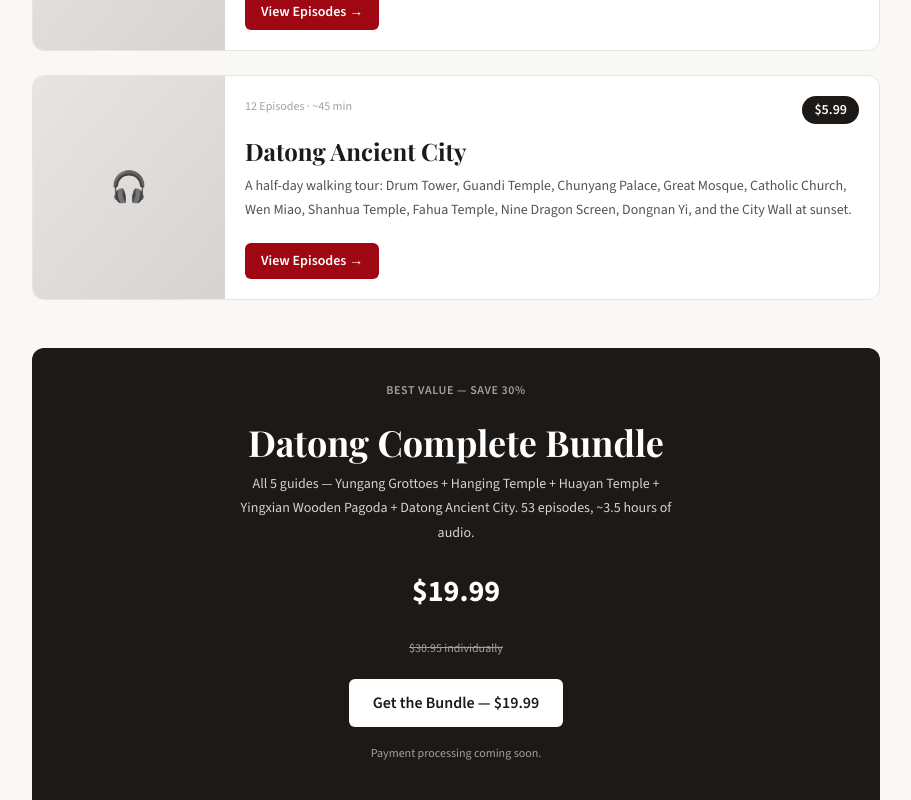
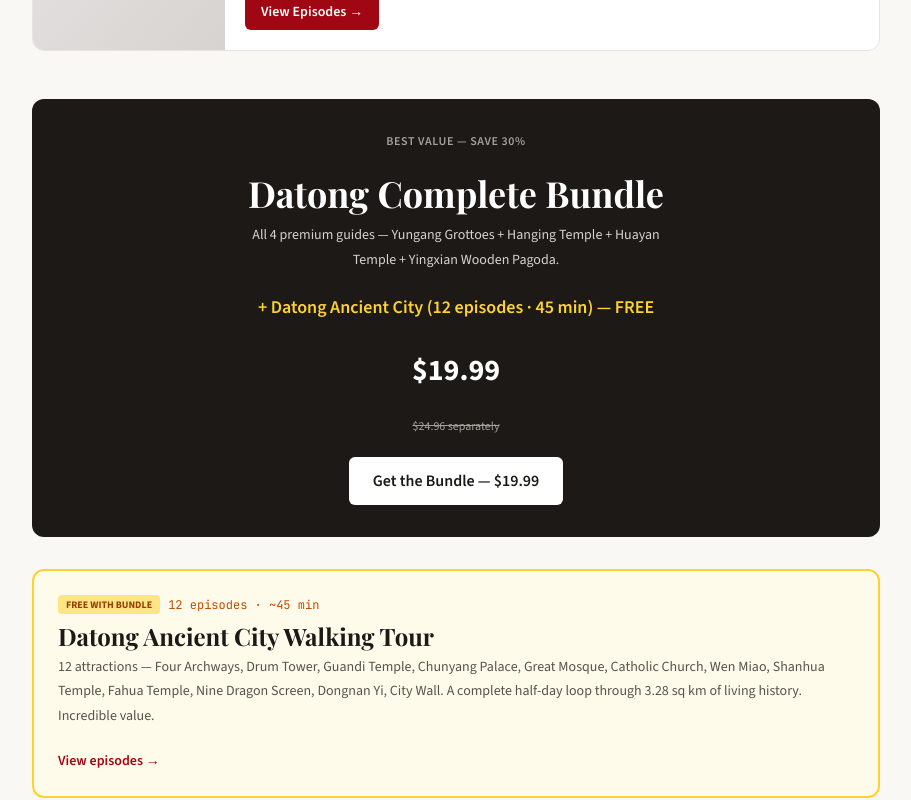
Before and after one commit to sylarscs/datong-travel, a Next.js app: page /premium in a window 1280 px wide. Shown: the part 1300-2100 px from the top of the page, without its empty margins (184-1095 px from the left). Built offline with nearby package versions, Linux system fonts and the light colour scheme.

Commit message:
Unify Must See badges (red text, no stars), make Ancient City free bundle bonus, update bundle pricing

```diff
--- a/app/premium/page.tsx
+++ b/app/premium/page.tsx
@@ -26,11 +26,6 @@ const GUIDES = [
     id: "yingxian", title: "Yingxian Wooden Pagoda", subtitle: "6 Episodes · ~20 min",
     price: "$4.99", image: "",
     desc: "The world's oldest wooden pagoda. 67 meters, zero nails, 40+ earthquakes survived. A day trip into Liao Dynasty engineering — and real Shanxi.",
-  },
-  {
-    id: "ancient-city", title: "Datong Ancient City", subtitle: "12 Episodes · ~45 min",
-    price: "$5.99", image: "",
-    desc: "A half-day walking tour: Drum Tower, Guandi Temple, Chunyang Palace, Great Mosque, Catholic Church, Wen Miao, Shanhua Temple, Fahua Temple, Nine Dragon Screen, Dongnan Yi, and the City Wall at sunset.",
   },
 ];
 
@@ -80,19 +75,30 @@ export default function PremiumPage() {
       </div>
 
       {/* Bundle */}
-      <section className="p-6 sm:p-8 rounded-xl bg-stone-900 text-white text-center">
+      <section className="p-6 sm:p-8 rounded-xl bg-stone-900 text-white text-center mb-8">
         <p className="text-xs font-semibold uppercase tracking-wider text-stone-400 mb-2">Best Value — Save 30%</p>
         <h2 className="font-display font-bold text-2xl mb-2">Datong Complete Bundle</h2>
-        <p className="text-stone-300 mb-4 max-w-md mx-auto text-sm">
-          All 5 guides — Yungang Grottoes + Hanging Temple + Huayan Temple + Yingxian Wooden Pagoda + Datong Ancient City. 53 episodes, ~3.5 hours of audio.
+        <p className="text-stone-300 mb-1 max-w-md mx-auto text-sm">
+          All 4 premium guides — Yungang Grottoes + Hanging Temple + Huayan Temple + Yingxian Wooden Pagoda.
         </p>
+        <p className="text-lg text-amber-300 font-semibold mb-4">+ Datong Ancient City (12 episodes · 45 min) — FREE</p>
         <p className="font-display font-bold text-3xl mb-1">$19.99</p>
-        <p className="text-xs text-stone-400 mb-4 line-through">$30.95 individually</p>
+        <p className="text-xs text-stone-400 mb-4 line-through">$24.96 separately</p>
         <button className="px-6 py-3 rounded-md bg-white text-stone-900 font-semibold hover:bg-stone-100 transition-colors">
           Get the Bundle — $19.99
         </button>
-        <p className="text-xs text-stone-400 mt-4">Payment processing coming soon.</p>
       </section>
+
+      {/* Ancient City Bonus */}
+      <Link href="/premium/ancient-city" className="block rounded-xl border-2 border-amber-300 bg-amber-50 p-6 hover:shadow-md transition-shadow">
+        <div className="flex items-center gap-2 mb-2">
+          <span className="px-2 py-0.5 rounded text-[10px] font-bold uppercase bg-amber-200 text-amber-800">Free with Bundle</span>
+          <span className="text-xs text-amber-700 font-mono">12 episodes · ~45 min</span>
+        </div>
+        <h3 className="font-display font-bold text-lg text-stone-900 mb-1">Datong Ancient City Walking Tour</h3>
+        <p className="text-sm text-stone-600 mb-2">12 attractions — Four Archways, Drum Tower, Guandi Temple, Chunyang Palace, Great Mosque, Catholic Church, Wen Miao, Shanhua Temple, Fahua Temple, Nine Dragon Screen, Dongnan Yi, City Wall. A complete half-day loop through 3.28 sq km of living history. Incredible value.</p>
+        <span className="text-sm font-semibold text-red-800">View episodes →</span>
+      </Link>
     </div>
   );
 }
--- a/app/premium/xuankong/page.tsx
+++ b/app/premium/xuankong/page.tsx
@@ -11,7 +11,7 @@ const EPISODES = [
   { num: 2, title: "Why Here? — Floods, Silence & Sacred Ground", duration: "3 min", desc: "Floods, acoustics, Daoist geography. Plus the political reason for building on a cliff in 491 AD." },
   { num: 3, title: "The First Glimpse — Approaching the Temple", duration: "2 min", desc: "How the temple reveals itself gradually. The psychology of the approach — invisible until you're underneath it." },
   { num: 4, title: "At the Base — Looking Up", duration: "2 min", desc: "Standing directly beneath. The decorative posts that sway in the wind. The real support hidden inside the mountain." },
-  { num: 5, title: "The Engineering — How It Hangs ★★★", duration: "4 min", desc: "Cantilever beams, tung-oil-soaked wood, the seismic secret. Why this temple has survived 1,500 years of earthquakes." },
+  { num: 5, title: "The Engineering — How It Hangs", duration: "4 min", desc: "Cantilever beams, tung-oil-soaked wood, the seismic secret. Why this temple has survived 1,500 years of earthquakes.", badge: "Must See" },
   { num: 6, title: "The Climb Begins — Southern Section", duration: "3 min", desc: "Narrow walkways, low railings. The meditation chamber, the sutra library, and monastic daily life at 75 meters." },
   { num: 7, title: "The Central Halls — Buddhist Shrines", duration: "4 min", desc: "Main Buddhist shrines. Mudras, asanas, and the silent language of Buddhist iconography." },
   { num: 8, title: "The Three Religions Hall — Buddha", duration: "3 min", desc: "The only hall in China with Buddha, Laozi, and Confucius. Part 1: Sakyamuni and Buddhism's journey from India." },
@@ -54,7 +54,10 @@ export default function XuankongPremiumPage() {
             <div key={ep.num} className="flex items-start gap-3 p-3 rounded-lg border border-stone-200 bg-white">
               <span className="flex-shrink-0 w-7 h-7 rounded-full bg-stone-900 text-white flex items-center justify-center text-xs font-semibold">{ep.num}</span>
               <div className="flex-1 min-w-0">
-                <h3 className="font-semibold text-stone-900 text-sm">{ep.title}</h3>
+                <div className="flex items-center gap-2">
+                  <h3 className="font-semibold text-stone-900 text-sm">{ep.title}</h3>
+                  {(ep as any).badge && <span className="flex-shrink-0 px-1.5 py-0.5 rounded text-[10px] font-bold bg-red-100 text-red-800">{(ep as any).badge}</span>}
+                </div>
                 <p className="text-xs text-stone-500 mt-0.5">{ep.desc}</p>
                 <p className="text-xs text-stone-400 mt-0.5 font-mono">{ep.duration}</p>
               </div>
--- a/app/premium/yungang/page.tsx
+++ b/app/premium/yungang/page.tsx
@@ -10,15 +10,15 @@ export const metadata = {
 const EPISODES = [
   { num: 1, title: "Lingyan Temple — The Gateway", location: "Entrance plaza", duration: "3 min", highlight: false },
   { num: 2, title: "The Eastern Caves (1–4)", location: "Eastern cliff", duration: "5 min", highlight: false },
-  { num: 3, title: "Caves 5 & 6 — The Twin Caves ★★★", location: "Central-east", duration: "6 min", highlight: true },
+  { num: 3, title: "Caves 5 & 6 — The Twin Caves", location: "Central-east", duration: "6 min", highlight: true, badge: "Must See" },
   { num: 4, title: "Caves 7 & 8 — The Hindu Connection", location: "Central-east", duration: "4 min", highlight: false },
   { num: 5, title: "Caves 9 & 10 — The Five Flowers Caves", location: "Central-east", duration: "4 min", highlight: false },
   { num: 6, title: "Cave 11 — The Square Pillar", location: "Central-east", duration: "3 min", highlight: false },
-  { num: 7, title: "Cave 12 — The Music Cave ★★", location: "Central-east", duration: "4 min", highlight: true },
+  { num: 7, title: "Cave 12 — The Music Cave", location: "Central-east", duration: "4 min", highlight: true, badge: "Must See" },
   { num: 8, title: "Cave 13 — The Cross-Ankled Bodhisattva", location: "Central-east", duration: "3 min", highlight: false },
   { num: 9, title: "Cave 14 & 15 — Ten Thousand Buddhas", location: "Central", duration: "4 min", highlight: false },
-  { num: 10, title: "Caves 16–19 — The Emperors' Caves ★★★", location: "Central", duration: "6 min", highlight: true },
-  { num: 11, title: "Cave 20 — The Open-Air Buddha ★★★", location: "Central-west", duration: "4 min", highlight: true },
+  { num: 10, title: "Caves 16–19 — The Emperors' Caves", location: "Central", duration: "6 min", highlight: true, badge: "Must See" },
+  { num: 11, title: "Cave 20 — The Open-Air Buddha", location: "Central-west", duration: "4 min", highlight: true, badge: "Must See" },
   { num: 12, title: "Western Caves (21–29)", location: "Western section", duration: "5 min", highlight: false },
   { num: 13, title: "Western Caves (30–37)", location: "Western section", duration: "4 min", highlight: false },
   { num: 14, title: "Western Caves (38–45) — The End", location: "Far western", duration: "4 min", highlight: false },
@@ -61,7 +61,10 @@ export default function YungangPremiumPage() {
                 {ep.num}
               </span>
               <div className="flex-1 min-w-0">
-                <h3 className="font-semibold text-stone-900 text-sm">{ep.title}</h3>
+                <div className="flex items-center gap-2">
+                  <h3 className="font-semibold text-stone-900 text-sm">{ep.title}</h3>
+                  {ep.badge && <span className="flex-shrink-0 px-1.5 py-0.5 rounded text-[10px] font-bold bg-red-100 text-red-800">{ep.badge}</span>}
+                </div>
                 <p className="text-xs text-stone-400 font-mono">{ep.location} · {ep.duration}</p>
               </div>
               <span className={`flex-shrink-0 px-2 py-0.5 rounded text-[10px] font-semibold ${ep.num <= 3 ? "bg-stone-100 text-stone-500" : "bg-stone-900 text-white"}`}>
```
